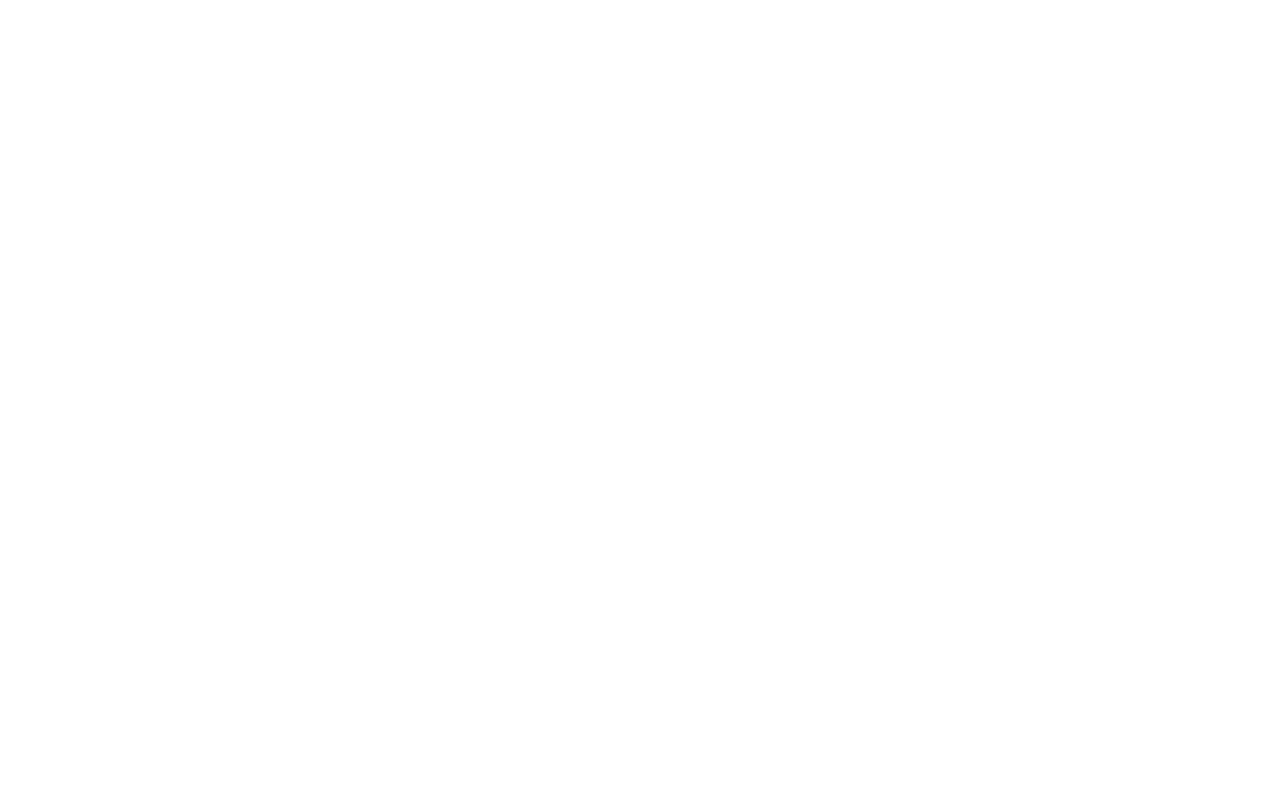
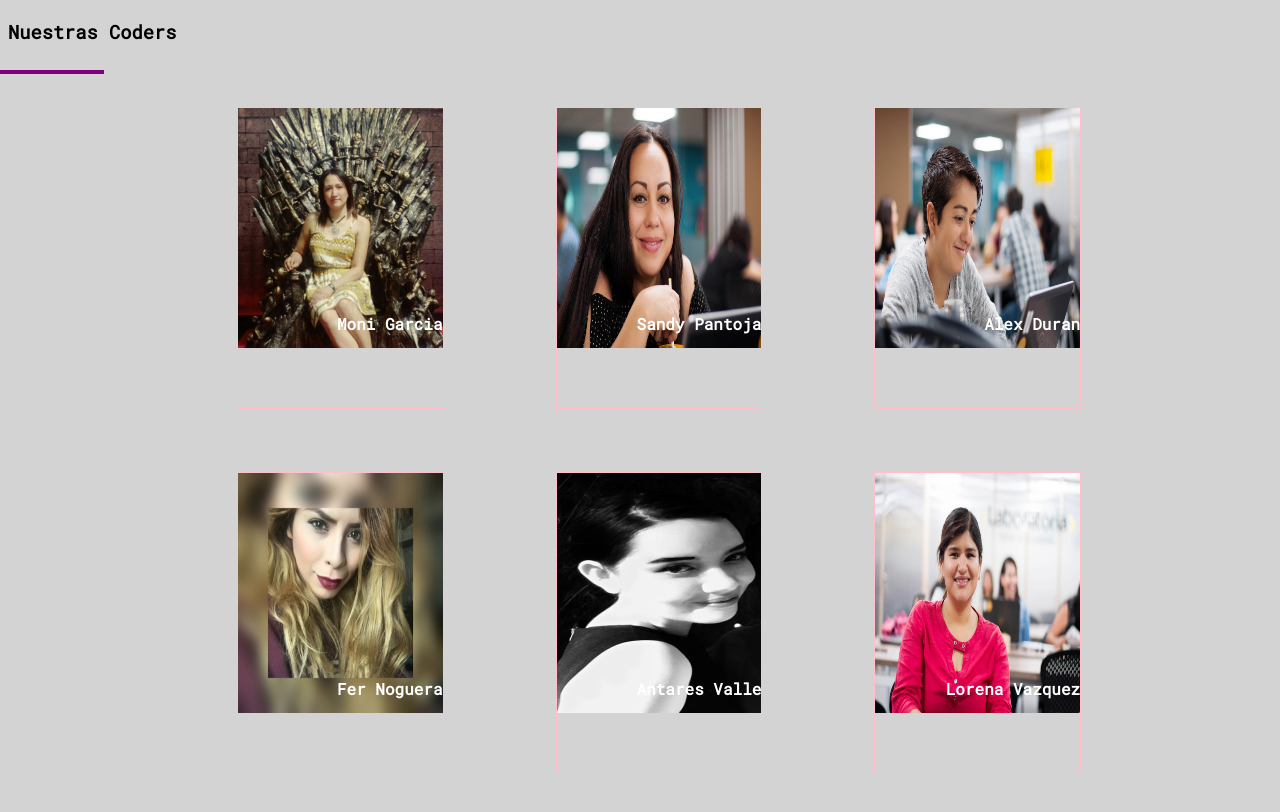
Before and after one commit to LoreVazquez/Nuestras_Coders, a plain HTML site: page index.html in a window 1280 px wide. Drawn offline with Linux system fonts and the light colour scheme.

Commit message:
Se sube el archivo HTML y CSS del diseno del proyecto Nuestras Coders

```diff
--- a/css/style.css
+++ b/css/style.css
@@ -0,0 +1,35 @@
+body{
+  background-color: lightgrey;
+  font-family: 'Roboto Mono', monospace;
+}
+hr{
+  border: 2px solid purple;
+  left: 0vw;
+  position: absolute;
+  width: 100px;
+}
+
+section{
+  width: 80vw;
+  margin: 5% 10%;
+}
+
+div.retrato img{
+  height: 80%;
+  width: 100%;
+}
+
+.retrato{
+  border: 1px solid pink;
+  display: inline-block;
+  height: 300px;
+  margin-left: 10%;
+  width: 20%;
+}
+
+div h4 {
+  text-align: right;
+  color: white;
+  position: relative;
+  bottom: 20%;
+}
--- a/index.html
+++ b/index.html
@@ -2,10 +2,41 @@
 <html lang="en" dir="ltr">
   <head>
     <meta charset="utf-8">
-    <title></title>
+    <title>Nuestras Coders</title>
     <link rel="stylesheet" href="css/style.css">
+    <link href="https://fonts.googleapis.com/css?family=Roboto+Mono" rel="stylesheet">
   </head>
   <body>
+    <h3>Nuestras Coders</h3>
+    <hr>
+    <section>
+      <div class="retrato">
+        <img src="assets/images/Mony.jpg" alt="Moni">
+        <h4>Moni Garcia</h4>
+      </div>
+      <div class="retrato">
+        <img src="assets/images/Sandy.jpg" alt="Sandy">
+        <h4>Sandy Pantoja</h4>
+      </div>
+      <div class="retrato">
+        <img src="assets/images/Alex.jpg" alt="Alex">
+        <h4>Alex Duran</h4>
+      </div>
+    </section>
+    <section>
+      <div class="retrato">
+        <img src="assets/images/Fer.jpg" alt="Fer">
+        <h4>Fer Noguera</h4>
+      </div>
+      <div class="retrato">
+        <img src="assets/images/Antares.jpg" alt="Antares">
+        <h4>Antares Valle</h4>
+      </div>
+      <div class="retrato">
+        <img src="assets/images/Lorena.jpg" alt="Lorena">
+        <h4>Lorena Vazquez</h4>
+      </div>
+    </section>
     <script src="js/app.js"></script>
   </body>
 </html>
```
Also changed, not shown: assets/images/Alex.jpg (renamed from images/Alex.jpg), assets/images/Antares.jpg (renamed from images/Antares.jpg), assets/images/Fer.jpg (renamed from images/Fer.jpg), assets/images/Lorena.jpg (renamed from images/Lorena.jpg), assets/images/Mony.jpg (renamed from images/Mony.jpg), assets/images/Sandy.jpg (renamed from images/Sandy.jpg).
